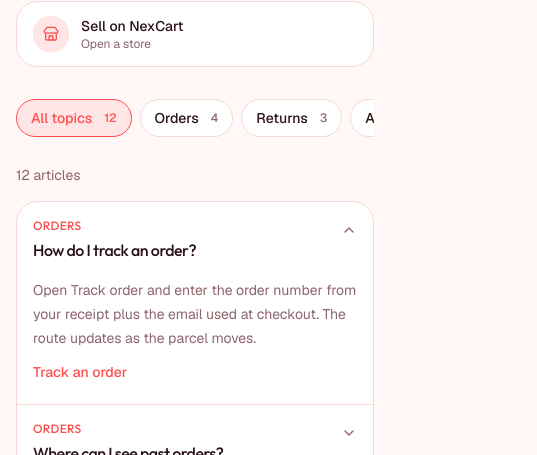
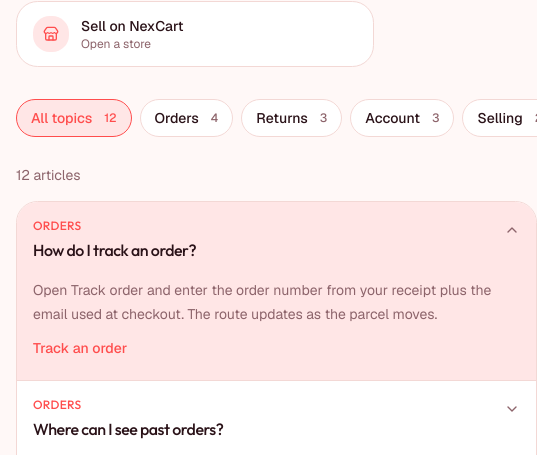
Before and after one commit to erfan-sahil/nexCart-frontend, a Next.js app: page /help in a window 390 px wide. Shown: the part 517-972 px from the top of the page, 537 px wide, since content can reach past the window. Built offline with nearby package versions, Linux system fonts and the light colour scheme; no server answers.

Commit message:
styles: update help center page ui design

```diff
--- a/src/features/help/components/help-center-view.tsx
+++ b/src/features/help/components/help-center-view.tsx
@@ -122,6 +122,7 @@
       </ul>
 
       <div className="mt-8 grid items-start gap-6 lg:grid-cols-[13.5rem_minmax(0,1fr)] lg:gap-10">
+        <aside className="lg:sticky lg:top-44 lg:self-start">
           <div className="flex gap-2 overflow-x-auto pb-1 lg:flex-col lg:overflow-visible lg:pb-0">
             <TopicButton
               active={topic === "all"}
@@ -142,6 +143,7 @@
               />
             ))}
           </div>
+        </aside>
 
         <div>
           <p className="text-sm text-muted-foreground">
@@ -170,12 +172,15 @@
                 return (
                   <article
                     key={article.id}
-                    className="border-b border-border last:border-b-0"
+                    className={cn(
+                      "border-b border-border transition-colors last:border-b-0 hover:bg-brand-soft",
+                      open && "bg-brand-soft",
+                    )}
                   >
                     <h2>
                       <button
                         type="button"
-                        className="flex w-full items-start justify-between gap-4 px-4 py-4 text-left sm:px-5"
+                        className="flex w-full cursor-pointer items-start justify-between gap-4 px-4 py-4 text-left sm:px-5"
                         aria-expanded={open}
                         onClick={() => setOpenId(open ? null : article.id)}
                       >
@@ -257,7 +262,7 @@
     <button
       type="button"
       className={cn(
-        "inline-flex shrink-0 items-center justify-between gap-3 rounded-full border px-3.5 py-2 text-sm font-medium transition-colors lg:w-full lg:rounded-xl",
+        "inline-flex shrink-0 cursor-pointer items-center justify-between gap-3 rounded-full border px-3.5 py-2 text-sm font-medium transition-colors lg:w-full lg:rounded-xl",
         active
           ? "border-primary bg-brand-soft text-primary"
           : "border-border bg-card text-foreground hover:bg-muted",
```
Lines whose indentation alone changed are shown as unchanged.
